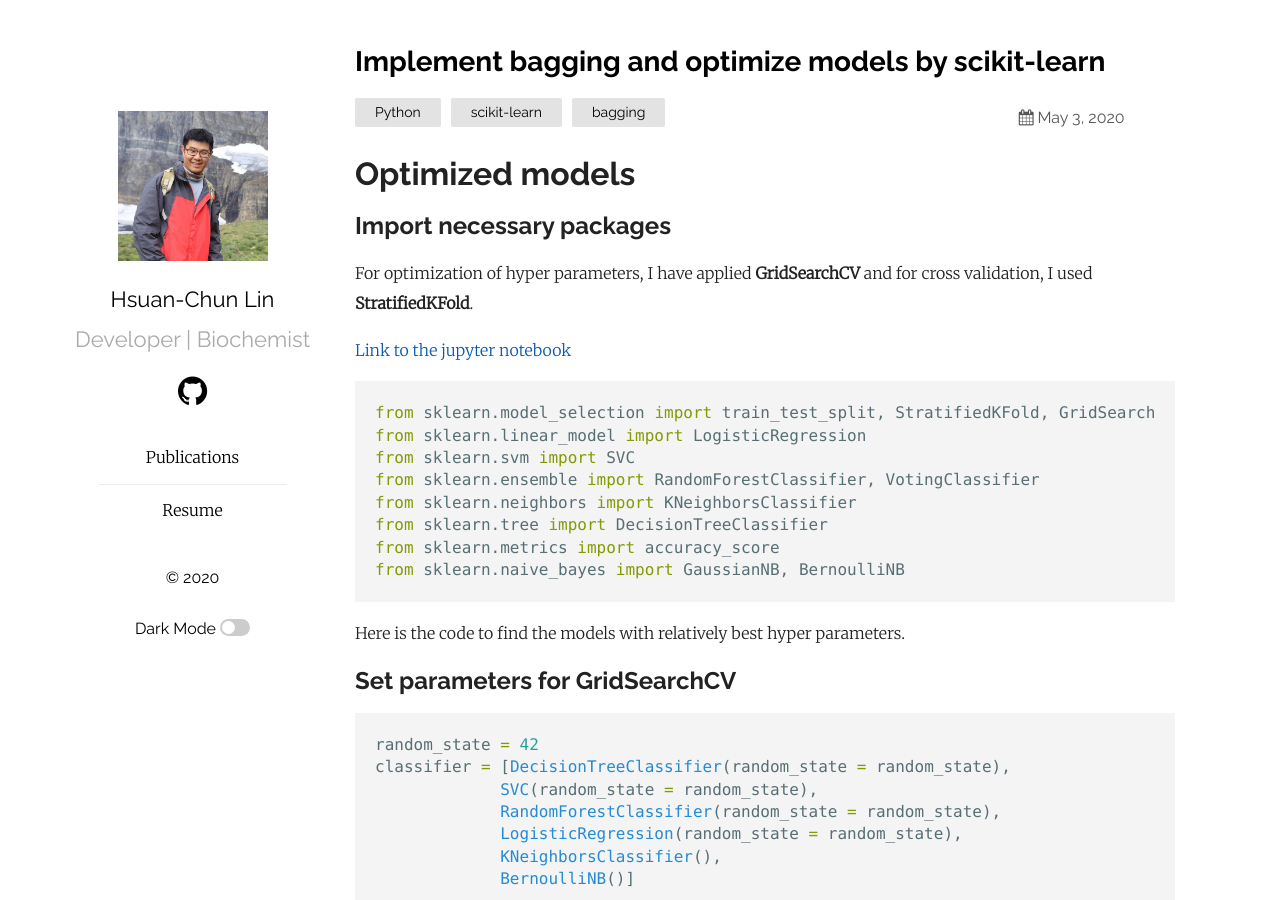
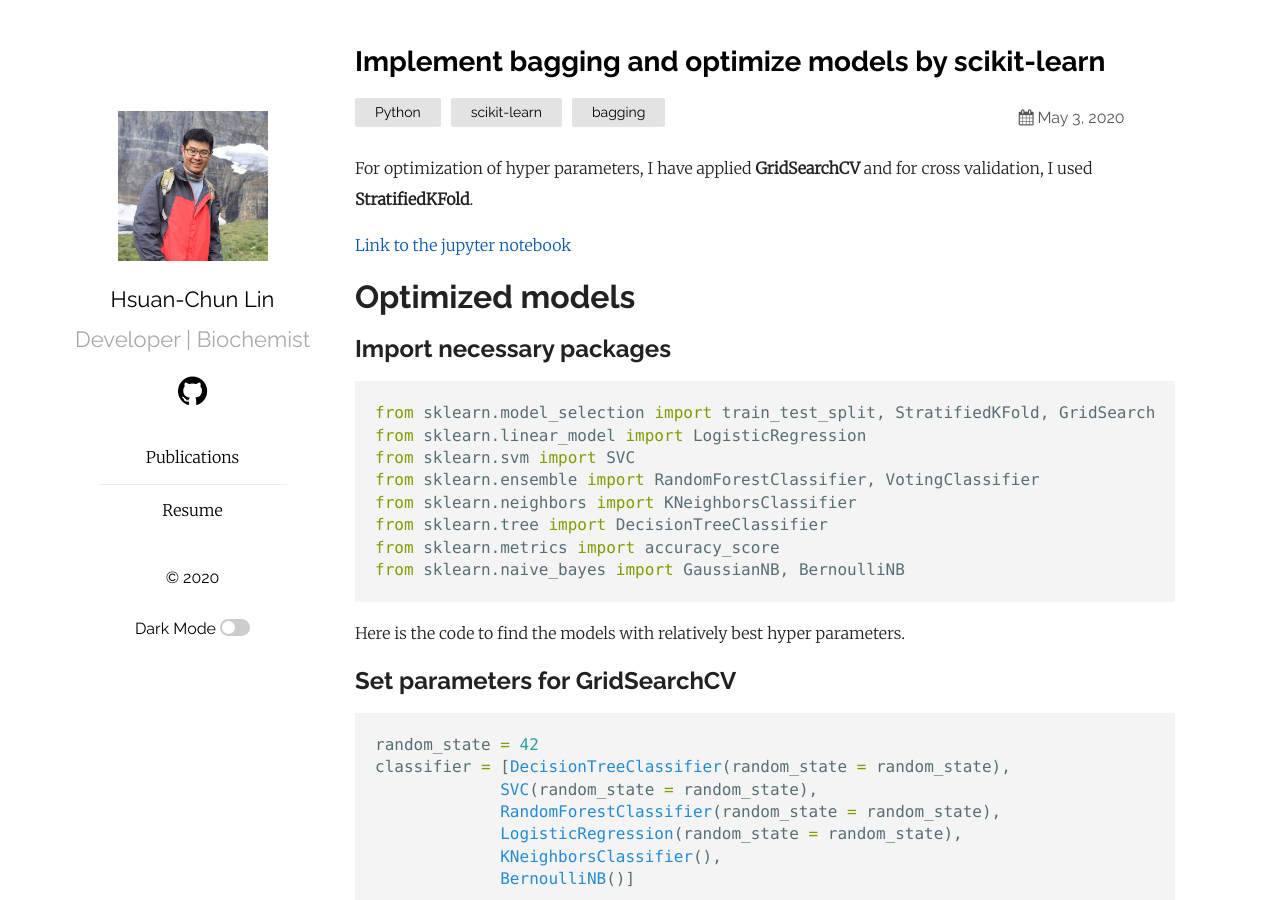
Before and after one commit to hsuanchunlin/hsuanchunlin.github.io, a Jekyll site: the page built from _posts/2020-05-01-Bagging.markdown, in a window 1280 px wide and 900 px high. Built offline with Jekyll 4.4.1, drawn with Linux system fonts in a browser that asks for light colours.

Commit message:
20200501-bagger

````diff
--- a/_posts/2020-05-01-Bagging.markdown
+++ b/_posts/2020-05-01-Bagging.markdown
@@ -4,12 +4,14 @@ title:  "Implement bagging and optimize models by scikit-learn"
 date:   2020-05-03 21:03:36 +0530
 categories: Python scikit-learn bagging
 ---
-# Optimized models
-## Import necessary packages
 
 For optimization of hyper parameters, I have applied **GridSearchCV** and for cross validation, I used **StratifiedKFold**.
 
 [Link to the jupyter notebook](https://github.com/hsuanchunlin/bagging-Titanic-kaggle)
+
+# Optimized models
+## Import necessary packages
+
 
 ```python
 from sklearn.model_selection import train_test_split, StratifiedKFold, GridSearchCV
````
